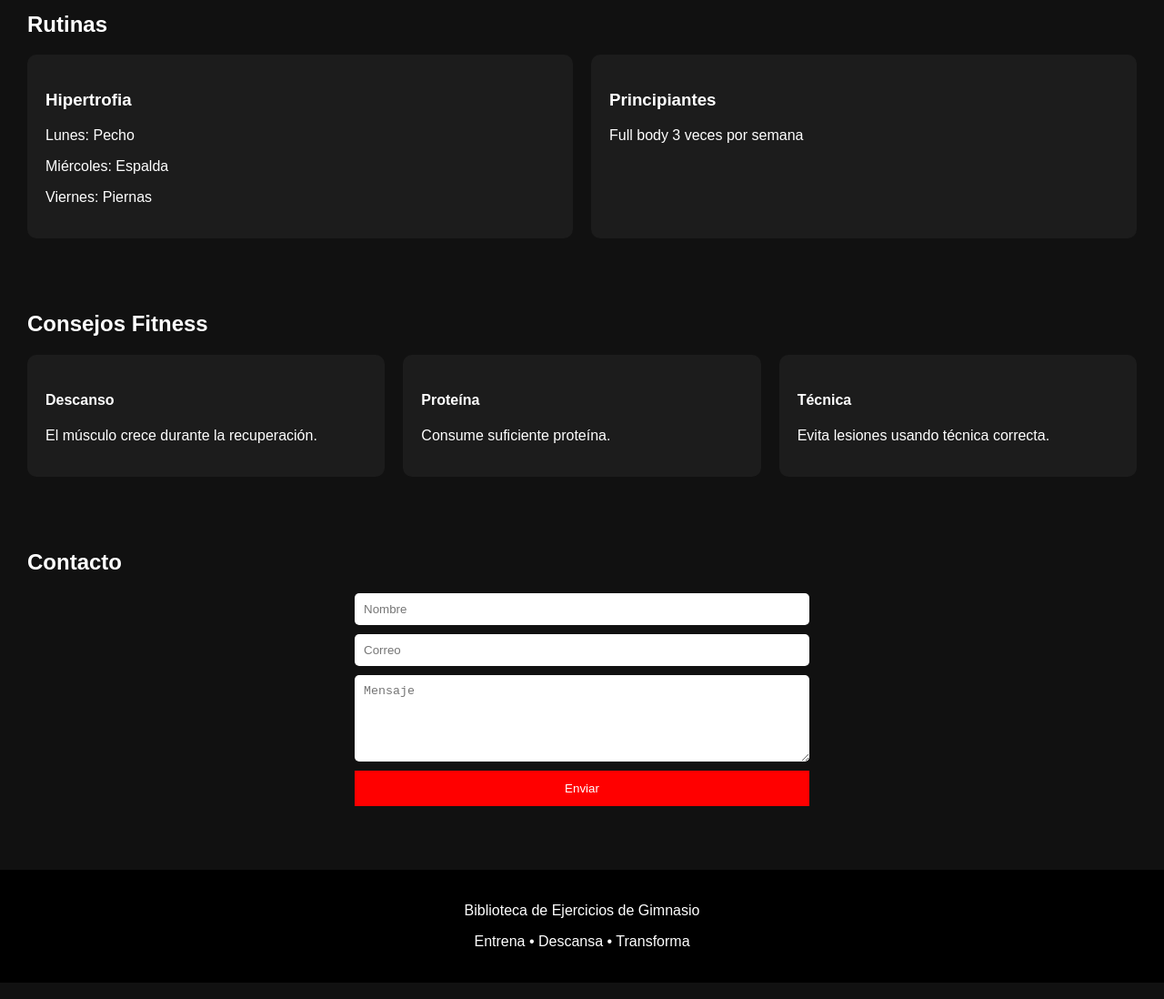
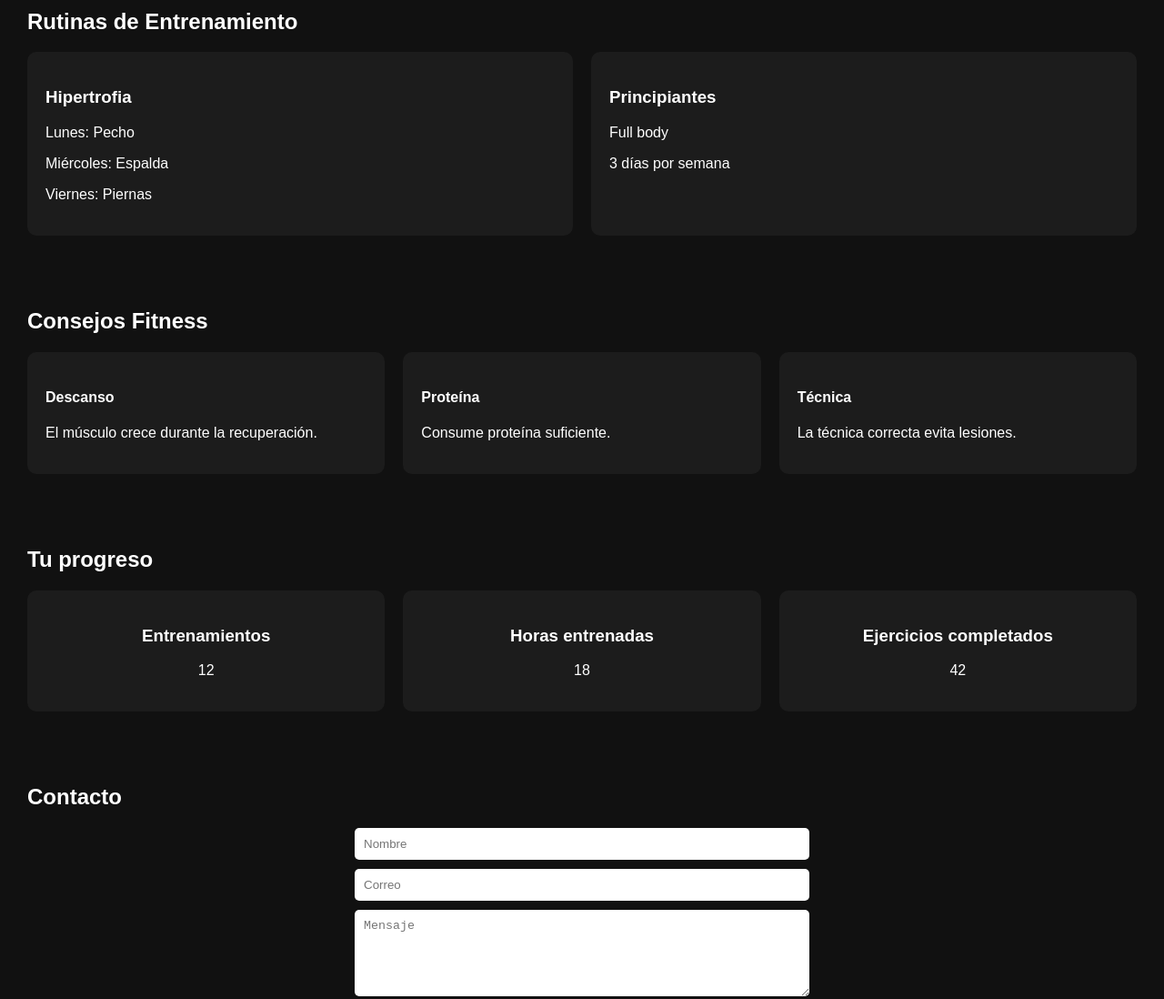
Before and after one commit to Marquezgit/Biblioteca-de-ejercicios-de-gimnasio-, a plain HTML site: page index.html in a window 1280 px wide. Shown: the part 1260-2358 px from the top of the page at 91% size. Drawn offline with Linux system fonts and the light colour scheme.

Commit message:
Update title and improve section labels in index.html

```diff
--- a/index.html
+++ b/index.html
@@ -6,7 +6,7 @@
 <meta charset="UTF-8">
 <meta name="viewport" content="width=device-width, initial-scale=1.0">
 
-<title>Biblioteca de Ejercicios de Gimnasio</title>
+<title>Fitness Streaming | Biblioteca de Ejercicios</title>
 
 <style>
 
@@ -27,6 +27,7 @@ padding:15px 40px;
 background:black;
 position:sticky;
 top:0;
+z-index:100;
 }
 
 .logo{
@@ -52,11 +53,11 @@ height:60vh;
 background:url("https://images.unsplash.com/photo-1517838277536-f5f99be501cd") center/cover;
 display:flex;
 align-items:center;
-padding-left:50px;
+padding-left:60px;
 }
 
 .hero h1{
-font-size:40px;
+font-size:42px;
 max-width:500px;
 }
 
@@ -71,7 +72,7 @@ cursor:pointer;
 border-radius:5px;
 }
 
-/* BUSCADOR */
+/* SEARCH */
 
 .search{
 text-align:center;
@@ -84,10 +85,9 @@ width:60%;
 max-width:400px;
 border:none;
 border-radius:5px;
-font-size:16px;
 }
 
-/* FILTRO */
+/* FILTERS */
 
 .filters{
 text-align:center;
@@ -100,15 +100,15 @@ margin:5px;
 background:#222;
 color:white;
 border:none;
+border-radius:5px;
 cursor:pointer;
-border-radius:5px;
 }
 
 .filters button:hover{
 background:red;
 }
 
-/* SECCIONES */
+/* SECTION */
 
 .section{
 padding:30px;
@@ -124,7 +124,7 @@ gap:15px;
 display:none;
 }
 
-/* TARJETAS */
+/* CARD */
 
 .card{
 min-width:220px;
@@ -146,7 +146,7 @@ margin:10px;
 
 .card:hover{
 transform:scale(1.1);
-box-shadow:0 10px 25px rgba(0,0,0,0.8);
+box-shadow:0 10px 20px rgba(0,0,0,0.7);
 }
 
 /* VIDEO MODAL */
@@ -161,7 +161,7 @@ height:100%;
 background:rgba(0,0,0,0.9);
 justify-content:center;
 align-items:center;
-z-index:100;
+z-index:200;
 }
 
 .modal iframe{
@@ -177,7 +177,7 @@ font-size:30px;
 cursor:pointer;
 }
 
-/* RUTINAS */
+/* ROUTINES */
 
 .routines{
 display:grid;
@@ -191,7 +191,7 @@ padding:20px;
 border-radius:10px;
 }
 
-/* CONSEJOS */
+/* TIPS */
 
 .tips{
 display:grid;
@@ -205,7 +205,22 @@ padding:20px;
 border-radius:10px;
 }
 
-/* CONTACTO */
+/* PROGRESS */
+
+.progress{
+display:grid;
+grid-template-columns:repeat(auto-fit,minmax(200px,1fr));
+gap:20px;
+}
+
+.progressBox{
+background:#1c1c1c;
+padding:20px;
+border-radius:10px;
+text-align:center;
+}
+
+/* CONTACT */
 
 form{
 max-width:500px;
@@ -244,10 +259,9 @@ margin-top:40px;
 
 <body>
 
-
 <header>
 
-<div class="logo">BIBLIOTECA DE EJERCICIOS</div>
+<div class="logo">FITNESS STREAM</div>
 
 <nav>
 
@@ -255,6 +269,7 @@ margin-top:40px;
 <a href="#">Ejercicios</a>
 <a href="#">Rutinas</a>
 <a href="#">Consejos</a>
+<a href="#">Progreso</a>
 <a href="#">Contacto</a>
 
 </nav>
@@ -266,7 +281,7 @@ margin-top:40px;
 
 <div>
 
-<h1>Transforma tu cuerpo con el entrenamiento correcto</h1>
+<h1>Transforma tu cuerpo con entrenamiento inteligente</h1>
 
 <button onclick="scrollToExercises()">Explorar ejercicios</button>
 
@@ -275,16 +290,12 @@ margin-top:40px;
 </section>
 
 
-<!-- BUSCADOR -->
-
 <div class="search">
 
 <input type="text" id="searchInput" placeholder="Buscar ejercicio...">
 
 </div>
 
-
-<!-- FILTRO -->
 
 <div class="filters">
 
@@ -296,8 +307,6 @@ margin-top:40px;
 </div>
 
 
-<!-- EJERCICIOS -->
-
 <section class="section" id="ejercicios">
 
 <h2>Pecho</h2>
@@ -305,17 +314,13 @@ margin-top:40px;
 <div class="row">
 
 <div class="card pecho" onclick="playVideo('gRVjAtPip0Y')">
-
 <img src="https://img.youtube.com/vi/gRVjAtPip0Y/0.jpg">
 <h4>Press de banca</h4>
-
 </div>
 
 <div class="card pecho" onclick="playVideo('VmB1G1K7v94')">
-
 <img src="https://img.youtube.com/vi/VmB1G1K7v94/0.jpg">
 <h4>Aperturas con mancuernas</h4>
-
 </div>
 
 </div>
@@ -326,17 +331,13 @@ margin-top:40px;
 <div class="row">
 
 <div class="card espalda" onclick="playVideo('eGo4IYlbE5g')">
-
 <img src="https://img.youtube.com/vi/eGo4IYlbE5g/0.jpg">
 <h4>Dominadas</h4>
-
 </div>
 
 <div class="card espalda" onclick="playVideo('roCP6wCXPqo')">
-
 <img src="https://img.youtube.com/vi/roCP6wCXPqo/0.jpg">
 <h4>Remo con barra</h4>
-
 </div>
 
 </div>
@@ -344,36 +345,29 @@ margin-top:40px;
 </section>
 
 
-<!-- RUTINAS -->
-
 <section class="section">
 
-<h2>Rutinas</h2>
+<h2>Rutinas de Entrenamiento</h2>
 
 <div class="routines">
 
 <div class="routine">
-
 <h3>Hipertrofia</h3>
 <p>Lunes: Pecho</p>
 <p>Miércoles: Espalda</p>
 <p>Viernes: Piernas</p>
-
 </div>
 
 <div class="routine">
-
 <h3>Principiantes</h3>
-<p>Full body 3 veces por semana</p>
-
+<p>Full body</p>
+<p>3 días por semana</p>
 </div>
 
 </div>
 
 </section>
 
-
-<!-- CONSEJOS -->
 
 <section class="section">
 
@@ -388,12 +382,12 @@ margin-top:40px;
 
 <div class="tip">
 <h4>Proteína</h4>
-<p>Consume suficiente proteína.</p>
+<p>Consume proteína suficiente.</p>
 </div>
 
 <div class="tip">
 <h4>Técnica</h4>
-<p>Evita lesiones usando técnica correcta.</p>
+<p>La técnica correcta evita lesiones.</p>
 </div>
 
 </div>
@@ -401,7 +395,31 @@ margin-top:40px;
 </section>
 
 
-<!-- CONTACTO -->
+<section class="section">
+
+<h2>Tu progreso</h2>
+
+<div class="progress">
+
+<div class="progressBox">
+<h3>Entrenamientos</h3>
+<p>12</p>
+</div>
+
+<div class="progressBox">
+<h3>Horas entrenadas</h3>
+<p>18</p>
+</div>
+
+<div class="progressBox">
+<h3>Ejercicios completados</h3>
+<p>42</p>
+</div>
+
+</div>
+
+</section>
+
 
 <section class="section">
 
@@ -410,6 +428,7 @@ margin-top:40px;
 <form>
 
 <input type="text" placeholder="Nombre">
+
 <input type="email" placeholder="Correo">
 
 <textarea rows="5" placeholder="Mensaje"></textarea>
@@ -423,13 +442,11 @@ margin-top:40px;
 
 <footer>
 
-<p>Biblioteca de Ejercicios de Gimnasio</p>
+<p>Fitness Streaming</p>
 <p>Entrena • Descansa • Transforma</p>
 
 </footer>
 
-
-<!-- VIDEO MODAL -->
 
 <div class="modal" id="videoModal">
 
@@ -441,8 +458,6 @@ margin-top:40px;
 
 
 <script>
-
-/* VIDEO */
 
 function playVideo(id){
 
@@ -461,8 +476,6 @@ document.getElementById("player").src=""
 
 }
 
-/* SCROLL */
-
 function scrollToExercises(){
 
 document.getElementById("ejercicios").scrollIntoView({
@@ -471,7 +484,6 @@ behavior:"smooth"
 
 }
 
-/* BUSCADOR */
 
 document.getElementById("searchInput").addEventListener("keyup",function(){
 
@@ -489,7 +501,6 @@ card.style.display=text.includes(filter)?"block":"none"
 
 })
 
-/* FILTRO */
 
 function filterMuscle(muscle){
 
@@ -516,5 +527,4 @@ card.style.display="none"
 </script>
 
 </body>
-
 </html>
```
